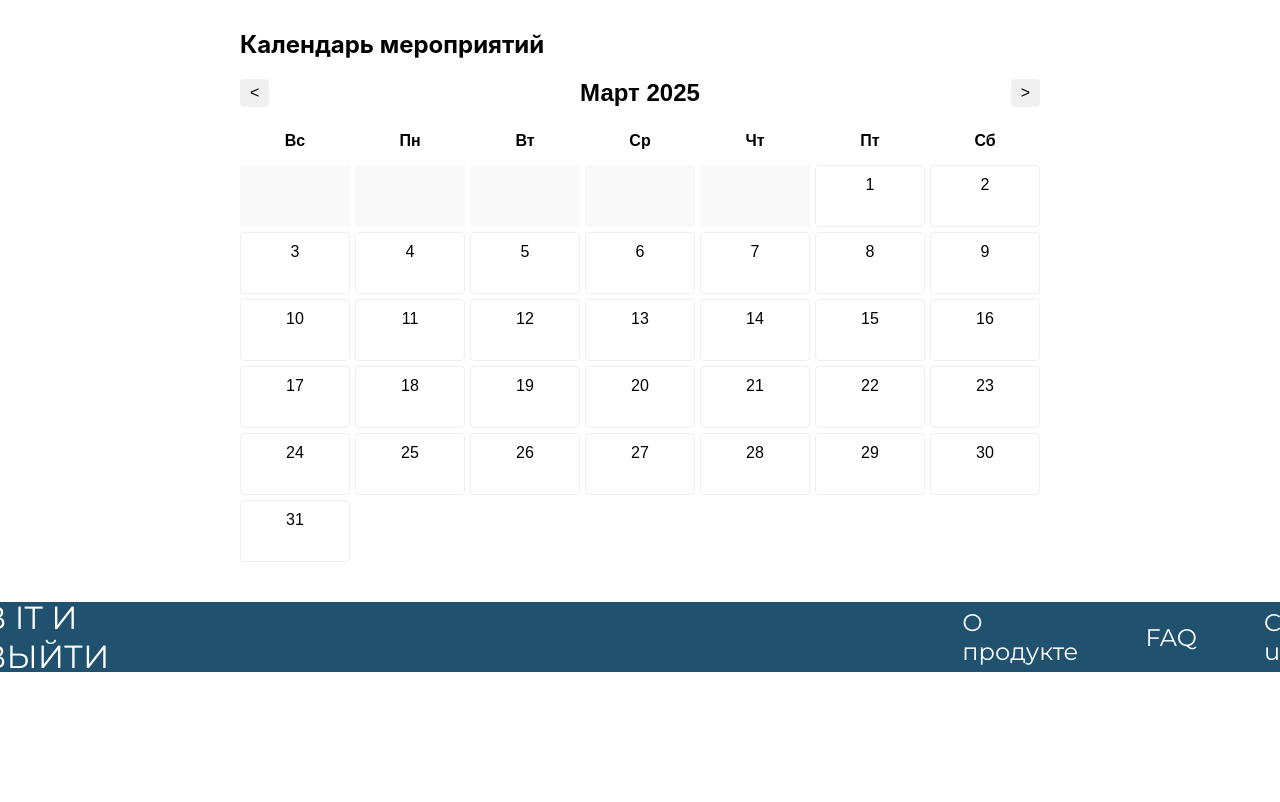
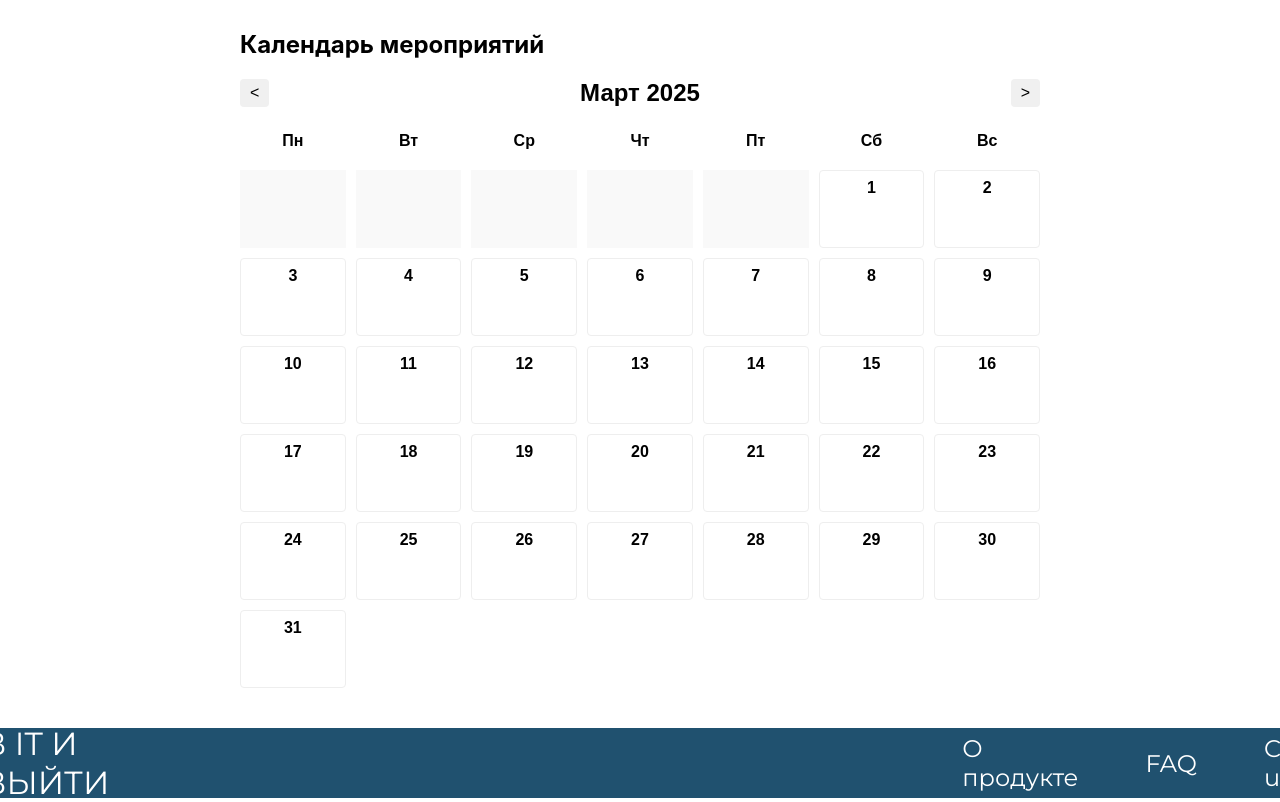
Before and after one commit to neograne/Eventify, a React (Create React App) app in the folder code/frontend/: page /list in a window 1280 px wide. Shown: the part 1340-2142 px from the top of the page. Before the commit the page ends 2016 px from the top, so only its background shows below. Built offline with nearby package versions, Linux system fonts and the light colour scheme; a web font is replaced by a local one.

Commit message:
feat: Улучшил календарь. Начал рефактор апи для дб

```diff
--- a/code/frontend/src/components/Calendar.js
+++ b/code/frontend/src/components/Calendar.js
@@ -3,15 +3,16 @@ import React, { useState } from 'react';
 const Calendar = ({ events }) => {
   const [currentDate, setCurrentDate] = useState(new Date());
   const [hoveredDate, setHoveredDate] = useState(null);
+  const [selectedDate, setSelectedDate] = useState(null);
 
-  // Функции для работы с датами без date-fns
+  // Функции для работы с датами
   const getDaysInMonth = (year, month) => new Date(year, month + 1, 0).getDate();
   const getFirstDayOfMonth = (year, month) => new Date(year, month, 1).getDay();
   const monthNames = [
     'Январь', 'Февраль', 'Март', 'Апрель', 'Май', 'Июнь',
     'Июль', 'Август', 'Сентябрь', 'Октябрь', 'Ноябрь', 'Декабрь'
   ];
-  const dayNames = ['Вс', 'Пн', 'Вт', 'Ср', 'Чт', 'Пт', 'Сб'];
+  const dayNames = ['Пн', 'Вт', 'Ср', 'Чт', 'Пт', 'Сб', 'Вс'];
 
   const year = currentDate.getFullYear();
   const month = currentDate.getMonth();
@@ -20,10 +21,12 @@ const Calendar = ({ events }) => {
 
   const prevMonth = () => {
     setCurrentDate(new Date(year, month - 1, 1));
+    setSelectedDate(null);
   };
 
   const nextMonth = () => {
     setCurrentDate(new Date(year, month + 1, 1));
+    setSelectedDate(null);
   };
 
   const getEventsForDate = (day) => {
@@ -31,10 +34,15 @@ const Calendar = ({ events }) => {
     return events.filter(event => event.date === dateStr);
   };
 
+  const handleDateClick = (day) => {
+    setSelectedDate(day);
+    setHoveredDate(null);
+  };
+
   // Создаем массив дней для отображения в календаре
   const renderDays = () => {
     const days = [];
-    const blanks = firstDayOfMonth === 0 ? 6 : firstDayOfMonth - 1; // Корректировка для начала с понедельника
+    const blanks = firstDayOfMonth === 0 ? 6 : firstDayOfMonth - 1;
 
     // Пустые ячейки для дней предыдущего месяца
     for (let i = 0; i < blanks; i++) {
@@ -45,18 +53,27 @@ const Calendar = ({ events }) => {
     for (let day = 1; day <= daysInMonth; day++) {
       const dayEvents = getEventsForDate(day);
       const hasEvents = dayEvents.length > 0;
+      const eventCount = dayEvents.length;
+      const isSelected = selectedDate === day;
 
       days.push(
         <div
           key={`day-${day}`}
           style={{
             ...styles.dayCell,
-            ...(hasEvents && styles.hasEventsDay)
+            ...(hasEvents && styles.hasEventsDay),
+            ...(isSelected && styles.selectedDay)
           }}
+          onClick={() => handleDateClick(day)}
           onMouseEnter={() => setHoveredDate(day)}
           onMouseLeave={() => setHoveredDate(null)}
         >
-          {day}
+          <div style={styles.dayNumber}>{day}</div>
+          {hasEvents && (
+            <div style={styles.eventBadge}>
+              {eventCount}
+            </div>
+          )}
 
           {hoveredDate === day && hasEvents && (
             <div style={styles.tooltip}>
@@ -77,6 +94,37 @@ const Calendar = ({ events }) => {
     return days;
   };
 
+  const renderSelectedDateInfo = () => {
+    if (!selectedDate) return null;
+
+    const dayEvents = getEventsForDate(selectedDate);
+    const dateStr = `${selectedDate}.${month + 1}.${year}`;
+
+    return (
+      <div style={styles.selectedDateContainer}>
+        <h3 style={styles.selectedDateTitle}>Мероприятия на {dateStr}</h3>
+        {dayEvents.length > 0 ? (
+          <div style={styles.eventsList}>
+            {dayEvents.map(event => (
+              <div key={event.id} style={styles.eventItem}>
+                <h4 style={styles.eventName}>{event.name}</h4>
+                <div>Время: {event.time}</div>
+                <div>Место: {event.location}</div>
+                {event.speakers?.length > 0 && (
+                  <div>Спикеры: {event.speakers.join(', ')}</div>
+                )}
+              </div>
+            ))}
+          </div>
+        ) : (
+          <div style={styles.noEventsMessage}>
+            На эту дату мероприятий не запланировано
+          </div>
+        )}
+      </div>
+    );
+  };
+
   return (
     <div style={styles.calendar}>
       <div style={styles.header}>
@@ -93,11 +141,12 @@ const Calendar = ({ events }) => {
         ))}
         {renderDays()}
       </div>
+
+      {renderSelectedDateInfo()}
     </div>
   );
 };
 
-// Стили остаются теми же, что и в предыдущем примере
 const styles = {
   calendar: {
     maxWidth: '800px',
@@ -125,7 +174,8 @@ const styles = {
   daysGrid: {
     display: 'grid',
     gridTemplateColumns: 'repeat(7, 1fr)',
-    gap: '5px',
+    gap: '10px',
+    marginBottom: '20px',
   },
   dayHeader: {
     textAlign: 'center',
@@ -134,21 +184,47 @@ const styles = {
   },
   dayCell: {
     position: 'relative',
-    padding: '10px',
+    padding: '8px',
     textAlign: 'center',
     border: '1px solid #eee',
     borderRadius: '4px',
-    minHeight: '40px',
+    minHeight: '60px',
     cursor: 'pointer',
-    transition: 'background-color 0.2s',
+    transition: 'all 0.2s',
+    display: 'flex',
+    flexDirection: 'column',
+    alignItems: 'center',
+    ':hover': {
+      boxShadow: '0 2px 5px rgba(0,0,0,0.1)',
+    },
+  },
+  selectedDay: {
+    backgroundColor: '#e6f7ff',
+    border: '1px solid #1890ff',
+  },
+  dayNumber: {
+    fontSize: '16px',
+    fontWeight: 'bold',
+  },
+  eventBadge: {
+    marginTop: '4px',
+    backgroundColor: '#1890ff',
+    color: 'white',
+    borderRadius: '50%',
+    width: '20px',
+    height: '20px',
+    display: 'flex',
+    alignItems: 'center',
+    justifyContent: 'center',
+    fontSize: '12px',
   },
   otherMonthDay: {
     color: '#aaa',
     backgroundColor: '#f9f9f9',
+    minHeight: '60px',
   },
   hasEventsDay: {
-    backgroundColor: '#e6f7ff',
-    fontWeight: 'bold',
+    backgroundColor: '#f0f9ff',
   },
   tooltip: {
     position: 'absolute',
@@ -174,6 +250,38 @@ const styles = {
     backgroundColor: '#f5f5f5',
     borderRadius: '3px',
   },
+  selectedDateContainer: {
+    marginTop: '20px',
+    padding: '15px',
+    border: '1px solid #eee',
+    borderRadius: '4px',
+    backgroundColor: '#f9f9f9',
+  },
+  selectedDateTitle: {
+    marginTop: 0,
+    color: '#333',
+  },
+  eventsList: {
+    display: 'flex',
+    flexDirection: 'column',
+    gap: '10px',
+  },
+  eventItem: {
+    padding: '10px',
+    backgroundColor: '#fff',
+    borderRadius: '4px',
+    border: '1px solid #eee',
+  },
+  eventName: {
+    margin: '0 0 5px 0',
+    color: '#1890ff',
+  },
+  noEventsMessage: {
+    padding: '10px',
+    textAlign: 'center',
+    color: '#666',
+    fontStyle: 'italic',
+  },
 };
 
 export default Calendar;
--- a/code/frontend/src/pages/EventsList.js
+++ b/code/frontend/src/pages/EventsList.js
@@ -17,7 +17,7 @@ const Events = () => {
         const mockEvents = Array.from({ length: eventCount }, (_, i) => ({
           id: i,
           name: `Мероприятие ${i}`,
-          date: `2023-05-${15 + Math.floor(i / 3)}`,
+          date: `2025-05-${15 + Math.floor(i / 16)}`,
           time: `${10 + (i % 5)}:00`,
           location: `Конференц-зал ${(i % 3) + 1}`,
           speakers: [
--- a/code/frontend/src/pages/Profile.js
+++ b/code/frontend/src/pages/Profile.js
@@ -96,10 +96,30 @@ const ProfilePage = () => {
     }
   };
 
-  const handleSave = () => {
-    setEditable(false);
-    // Здесь можно добавить логику сохранения данных
-    console.log('Данные сохранены:', userData);
+  const handleSave = async () => {
+    try {
+      const response = await fetch('http://localhost:8000/update_user_info', {
+        method: 'POST',
+        headers: {
+          'Content-Type': 'application/json'
+        },
+        credentials: 'include',
+        body: JSON.stringify(userData)
+      });
+
+      if (!response.ok) {
+        const errorData = await response.json();
+        alert(`Ошибка при сохранении: ${errorData.message || 'Что-то пошло не так'}`);
+        return;
+      }
+
+      const result = await response.json();
+      console.log('Данные успешно сохранены:', result);
+      setEditable(false);
+    } catch (error) {
+      console.error('Ошибка при отправке запроса:', error);
+      alert('Произошла ошибка при сохранении. Проверьте соединение с сервером.');
+    }
   };
 
   // Стили
```
Also changed, not shown: 2 other files (tests, documents, lock files or other folders).
